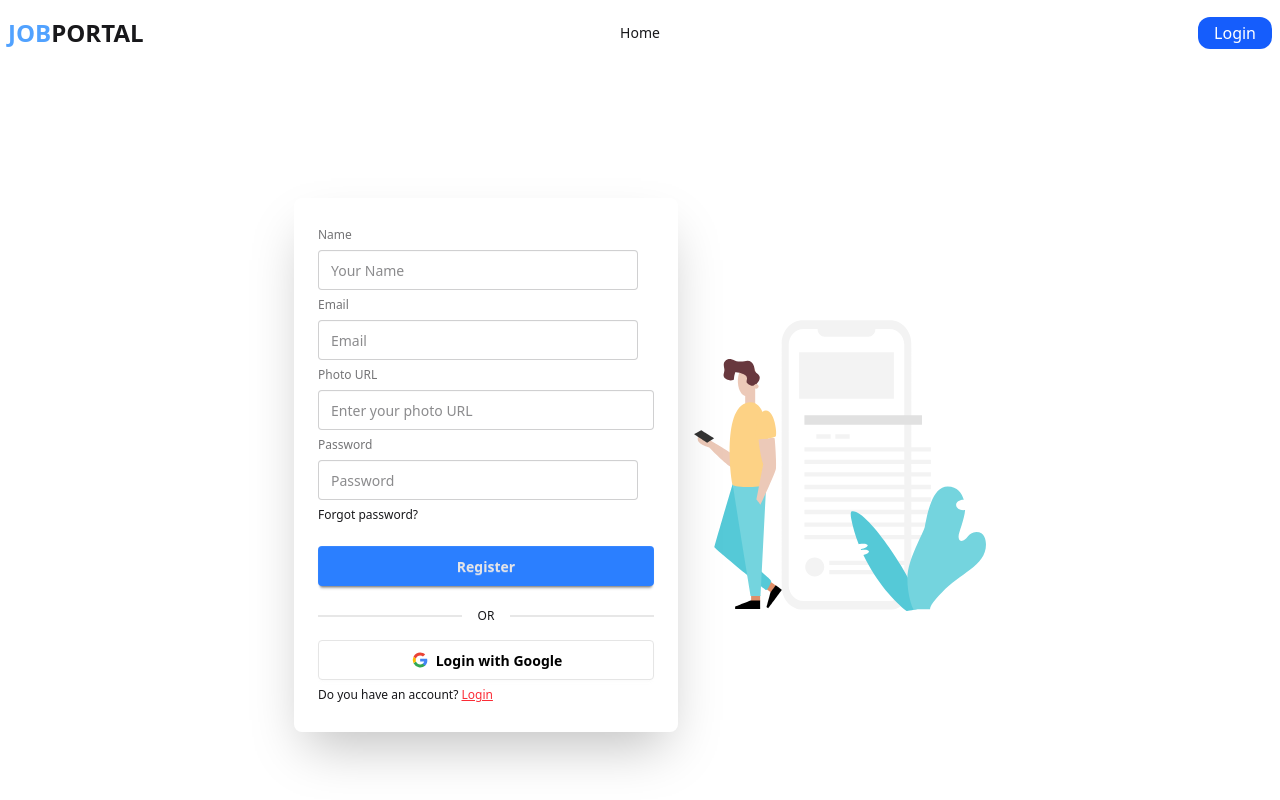
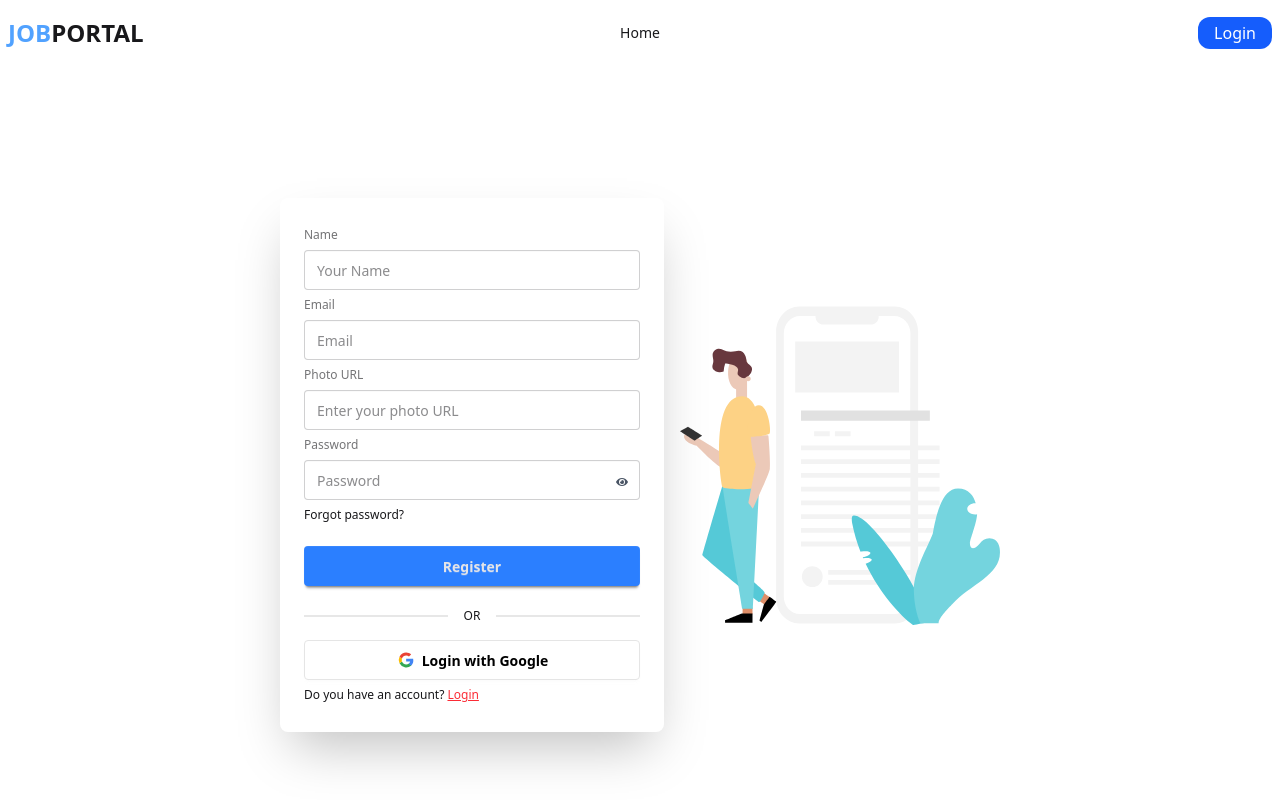
Before and after one commit to iftakhersifat/job-portal-client, a React (Vite) app: page /register in a window 1280 px wide. Shown: the top 800 px of the page. Built offline with nearby package versions, Linux system fonts and the light colour scheme; no server answers.

Commit message:
added showpass

```diff
--- a/src/Components/Pages/Login.jsx
+++ b/src/Components/Pages/Login.jsx
@@ -1,12 +1,17 @@
-import React, { use } from 'react';
+import React, { use, useState } from 'react';
 
 import loginLottie from '../../assets/lotties/Login.json'
 import Lottie from 'lottie-react';
 import { AuthContext } from '../Firebase/AuthProvider';
 import { Link, useNavigate } from 'react-router';
 import SocialLogin from './SocialLogin';
+import { FaEye, FaEyeSlash } from 'react-icons/fa';
 
 const Login = () => {
+
+  // password show & off
+  const [showPassword, setShowPassword]= useState(false);
+
   // navigate
   const navigate = useNavigate();
 
@@ -40,10 +45,18 @@ const Login = () => {
         <form onSubmit={handelLogin}>
             <fieldset className="fieldset">
           <label className="label">Email</label>
-          <input type="email" name='email' className="input" placeholder="Email" />
+          <input type="email" name='email' className="input w-full" placeholder="Email" />
 
           <label className="label">Password</label>
-          <input type="password" name='password' className="input" placeholder="Password" />
+          <div>
+            <input type={showPassword ? "text" : "password"} name='password' className="input w-full" placeholder="Password" />
+            <button onClick={()=>setShowPassword(!showPassword)} className='absolute mt-4 -ml-6'>
+              {
+                showPassword ? <FaEyeSlash /> : <FaEye />
+              }
+            </button>
+          </div>
+
 
           <div><a className="link link-hover">Forgot password?</a></div>
           <button className="btn btn-neutral mt-4 bg-blue-500 hover:bg-blue-700 border-0">Login</button>
--- a/src/Components/Pages/Register.jsx
+++ b/src/Components/Pages/Register.jsx
@@ -1,31 +1,32 @@
 import Lottie from 'lottie-react';
-import React, { useContext } from 'react';
+import React, { use, useState } from 'react';
 import registerLottie from '../../assets/lotties/Register.json';
 import { AuthContext } from '../Firebase/AuthProvider';
 import { Link, useNavigate } from 'react-router';
 import SocialLogin from './SocialLogin';
+import { FaEye, FaEyeSlash } from "react-icons/fa";
 
 const Register = () => {
   const navigate = useNavigate();
-  const { createUser, UpdateUser } = useContext(AuthContext); // ✅ useContext, not use()
+  const { createUser, UpdateUser } = use(AuthContext);
+
+  const [showPassword, setShowPassword] = useState(false);
 
   const handelRegister = e => {
     e.preventDefault();
 
-    const name = e.target.name.value;   // ✅ get name
+    const name = e.target.name.value;
     const email = e.target.email.value;
     const password = e.target.password.value;
     const photo = e.target.photo.value;
 
     console.log(name, email, password, photo);
 
-    // create user
     createUser(email, password)
       .then(result => {
         const user = result.user;
         console.log("New user created:", user);
 
-        // update profile with name & photo
         UpdateUser({
           displayName: name,
           photoURL: photo,
@@ -35,7 +36,6 @@ UpdateUser({
             navigate("/");
           })
           .catch(err => console.error("Profile update failed:", err));
-
       })
       .catch(error => {
         console.error("Error creating user:", error);
@@ -58,16 +58,31 @@ UpdateUser({
               <fieldset className="fieldset">
                 {/* name input */}
                 <label className="label">Name</label>
-                <input type="text" name="name" className="input" placeholder="Your Name"/>
+                <input type="text" name="name" className="input w-full" placeholder="Your Name"/>
 
+
+                {/* email input */}
                 <label className="label">Email</label>
-                <input type="email" name="email" className="input" placeholder="Email"/>
+                <input type="email" name="email" className="input w-full" placeholder="Email"/>
 
+                {/* photo url input */}
                 <label className="label">Photo URL</label>
-                <input  type="text"  name="photo"  placeholder="Enter your photo URL"  className="input input-bordered w-full"/>
+                <input type="text" name="photo" placeholder="Enter your photo URL" className="input input-bordered w-full"/>
 
+                {/* password url input */}
                 <label className="label">Password</label>
-                <input  type="password"  name="password"  className="input"  placeholder="Password"/>
+                <div className="relative">
+                  <input
+                    type={showPassword ? "text" : "password"}
+                    name="password"
+                    className="input w-full pr-10"
+                    placeholder="Password"
+                  />
+                  {/* 👁 toggle button */}
+                  <button   type="button"  onClick={() => setShowPassword(!showPassword)}  className="absolute top-4 right-3 flex items-center text-gray-600">
+                    {showPassword ? <FaEyeSlash /> : <FaEye />}
+                  </button>
+                </div>
 
                 <div>
                   <a className="link link-hover">Forgot password?</a>
```
Lines whose indentation alone changed are shown as unchanged.
